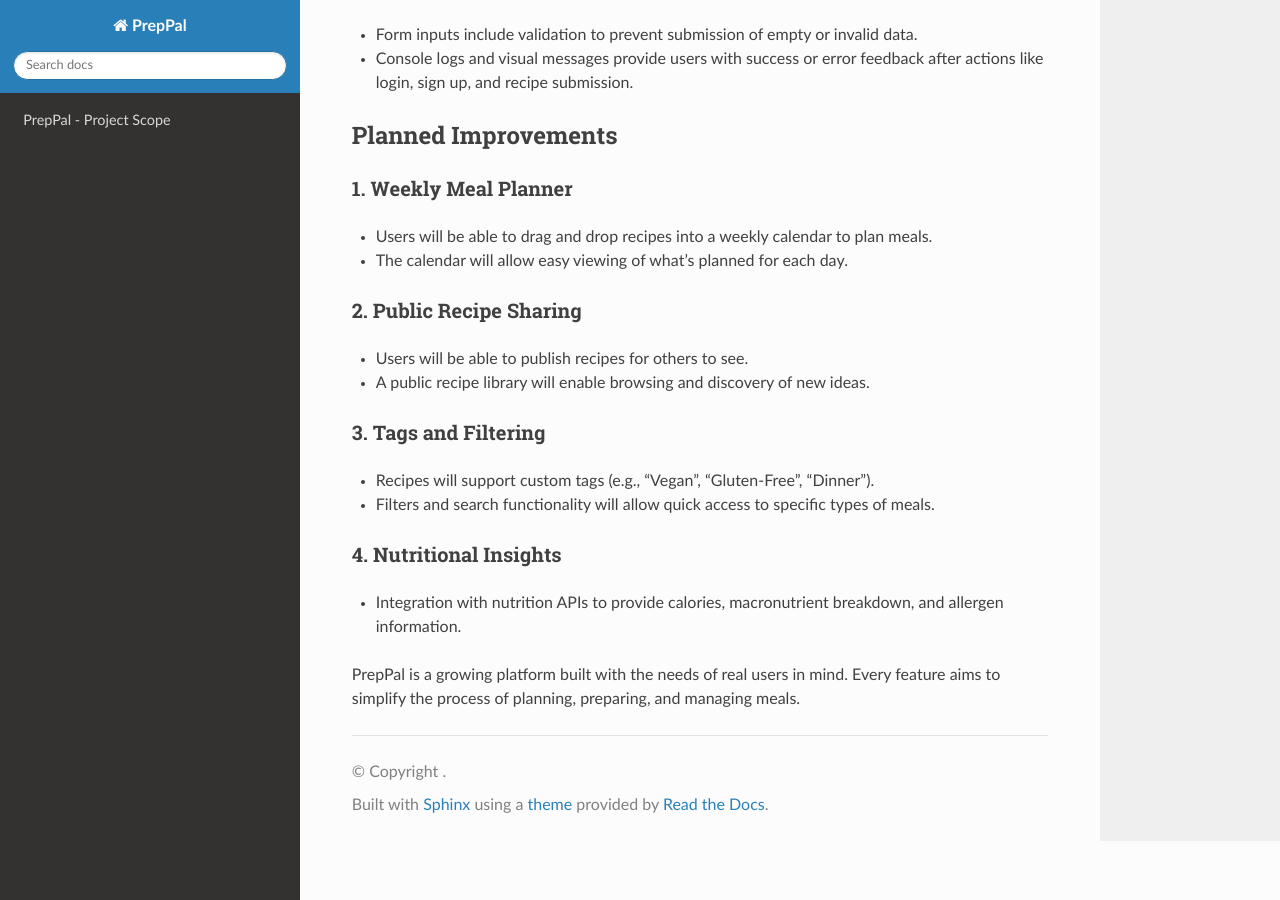
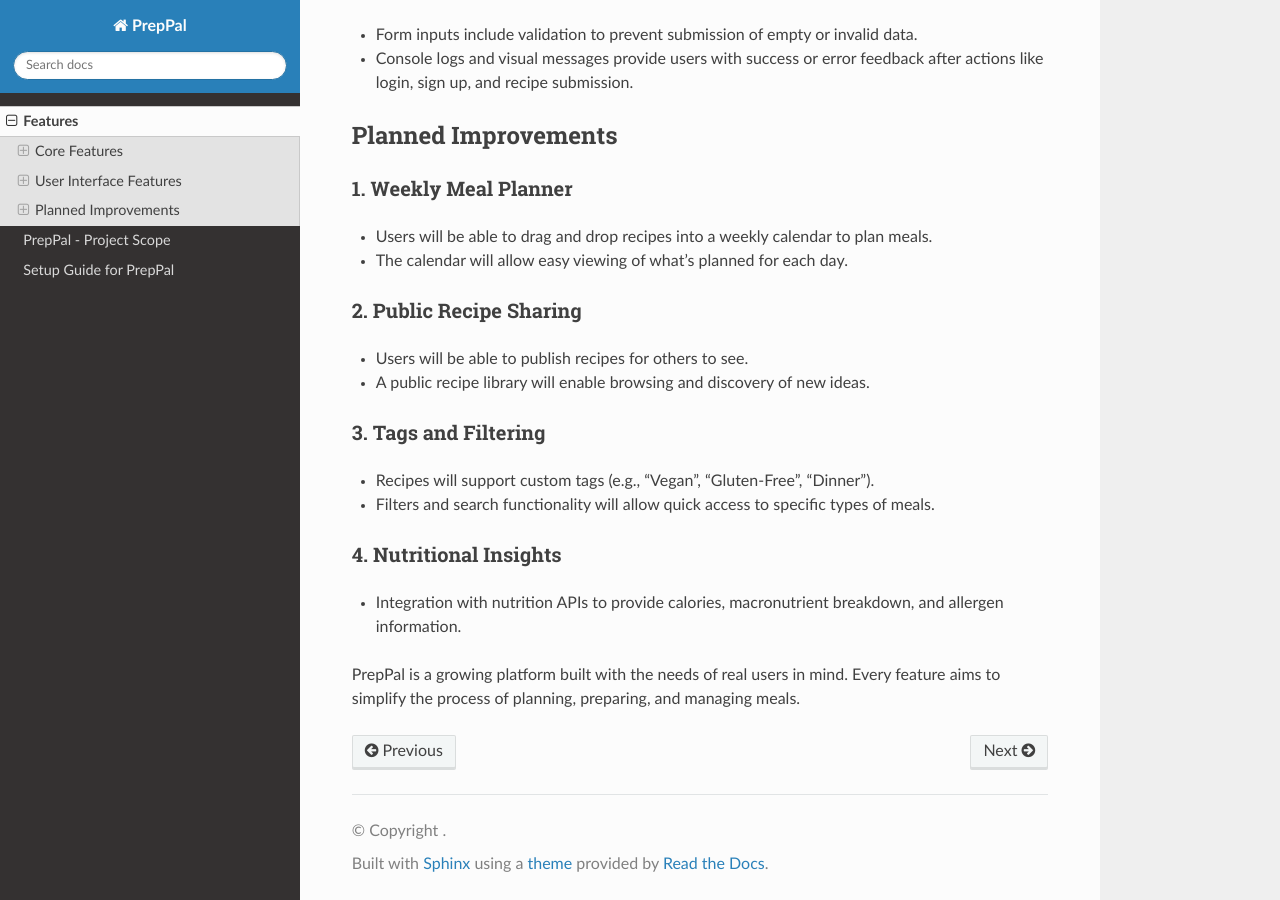
Before and after one commit to UoP-PrepPal/PrepPal, a Sphinx documentation site: the page built from docs/source/features.rst, in a window 1280 px wide and 900 px high, scrolled down 1365 px. Built offline with Sphinx 7.4.7 and the Read the Docs theme 3.1.0, drawn with Linux system fonts in a browser that asks for light colours; pages that are not in the unit, such as notebooks, are missing from menus.

Commit message:
Update index.rst

```diff
--- a/docs/source/index.rst
+++ b/docs/source/index.rst
@@ -48,6 +48,6 @@ Contents
 --------
 
 .. toctree::
-   Features
+   features
    Scope
-   Setup
+   setup
```
